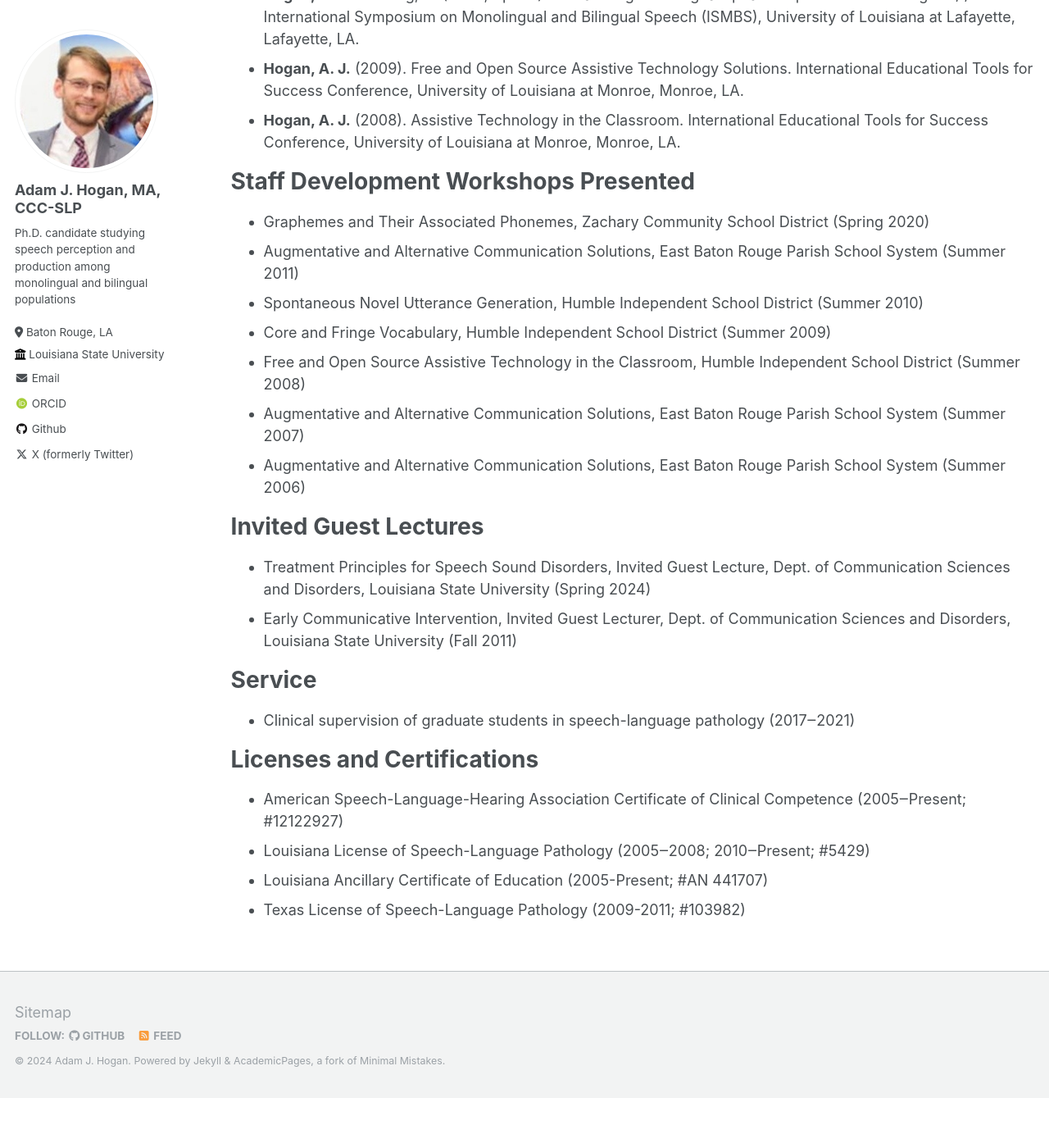
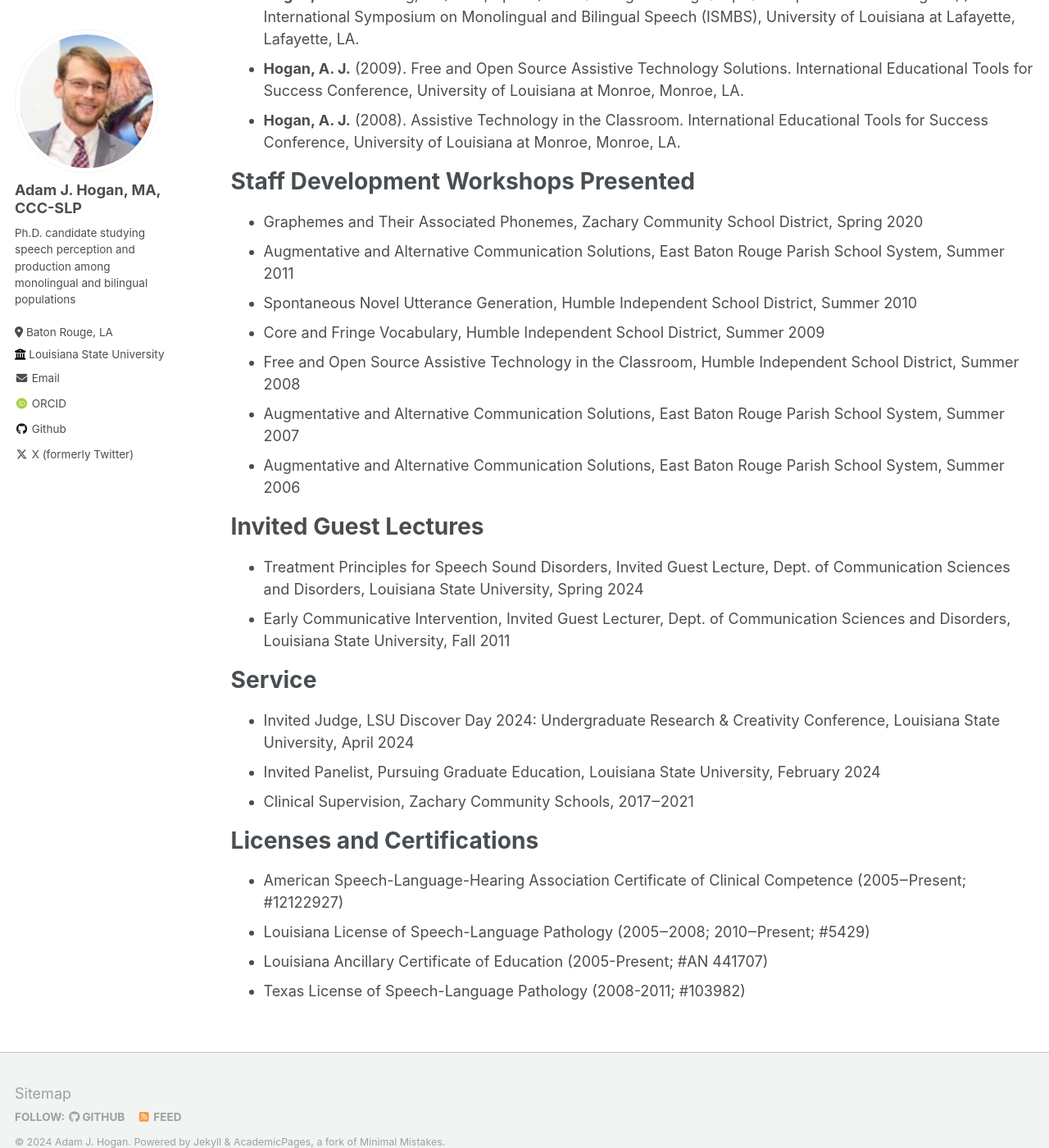
Before and after one commit to adamjhogan/adamjhogan.github.io, a Jekyll site: the page built from _pages/cv.md, in a window 1280 px wide and 1400 px high, scrolled down 1440 px. Shown: the whole window at 82% size. Built offline with Jekyll 4.4.1, drawn with Linux system fonts in a browser that asks for light colours; some web fonts are replaced; before the commit the page ends 2779 px from its top, so only the background shows below that; some of the changed text lies outside the part shown.

Commit message:
Update cv.md

```diff
--- a/_pages/cv.md
+++ b/_pages/cv.md
@@ -59,26 +59,28 @@ Presentations
 
 Staff Development Workshops Presented
 ======
-* Graphemes and Their Associated Phonemes, Zachary Community School District (Spring 2020)
-* Augmentative and Alternative Communication Solutions, East Baton Rouge Parish School System (Summer 2011)
-* Spontaneous Novel Utterance Generation, Humble Independent School District (Summer 2010)
-* Core and Fringe Vocabulary, Humble Independent School District (Summer 2009)
-* Free and Open Source Assistive Technology in the Classroom, Humble Independent School District (Summer 2008)
-* Augmentative and Alternative Communication Solutions, East Baton Rouge Parish School System (Summer 2007)
-* Augmentative and Alternative Communication Solutions, East Baton Rouge Parish School System (Summer 2006)
+* Graphemes and Their Associated Phonemes, Zachary Community School District, Spring 2020
+* Augmentative and Alternative Communication Solutions, East Baton Rouge Parish School System, Summer 2011
+* Spontaneous Novel Utterance Generation, Humble Independent School District, Summer 2010
+* Core and Fringe Vocabulary, Humble Independent School District, Summer 2009
+* Free and Open Source Assistive Technology in the Classroom, Humble Independent School District, Summer 2008
+* Augmentative and Alternative Communication Solutions, East Baton Rouge Parish School System, Summer 2007
+* Augmentative and Alternative Communication Solutions, East Baton Rouge Parish School System, Summer 2006
 
 Invited Guest Lectures
 ======
-* Treatment Principles for Speech Sound Disorders, Invited Guest Lecture, Dept. of Communication Sciences and Disorders, Louisiana State University (Spring 2024)
-* Early Communicative Intervention, Invited Guest Lecturer, Dept. of Communication Sciences and Disorders, Louisiana State University (Fall 2011)
+* Treatment Principles for Speech Sound Disorders, Invited Guest Lecture, Dept. of Communication Sciences and Disorders, Louisiana State University, Spring 2024
+* Early Communicative Intervention, Invited Guest Lecturer, Dept. of Communication Sciences and Disorders, Louisiana State University, Fall 2011
 
 Service
 ======
-* Clinical supervision of graduate students in speech-language pathology (2017‒2021)
+* Invited Judge, LSU Discover Day 2024: Undergraduate Research & Creativity Conference, Louisiana State University, April 2024
+* Invited Panelist, Pursuing Graduate Education, Louisiana State University, February 2024
+* Clinical Supervision, Zachary Community Schools, 2017‒2021
 
 Licenses and Certifications
 ======
 * American Speech-Language-Hearing Association Certificate of Clinical Competence (2005‒Present; #12122927)
 * Louisiana License of Speech-Language Pathology (2005‒2008; 2010‒Present; #5429)
 * Louisiana Ancillary Certificate of Education (2005-Present; #AN 441707)
-* Texas License of Speech-Language Pathology (2009-2011; #103982)
+* Texas License of Speech-Language Pathology (2008-2011; #103982)
```
Also changed, not shown: other parts of _pages/cv.md (+1 -1 lines).
